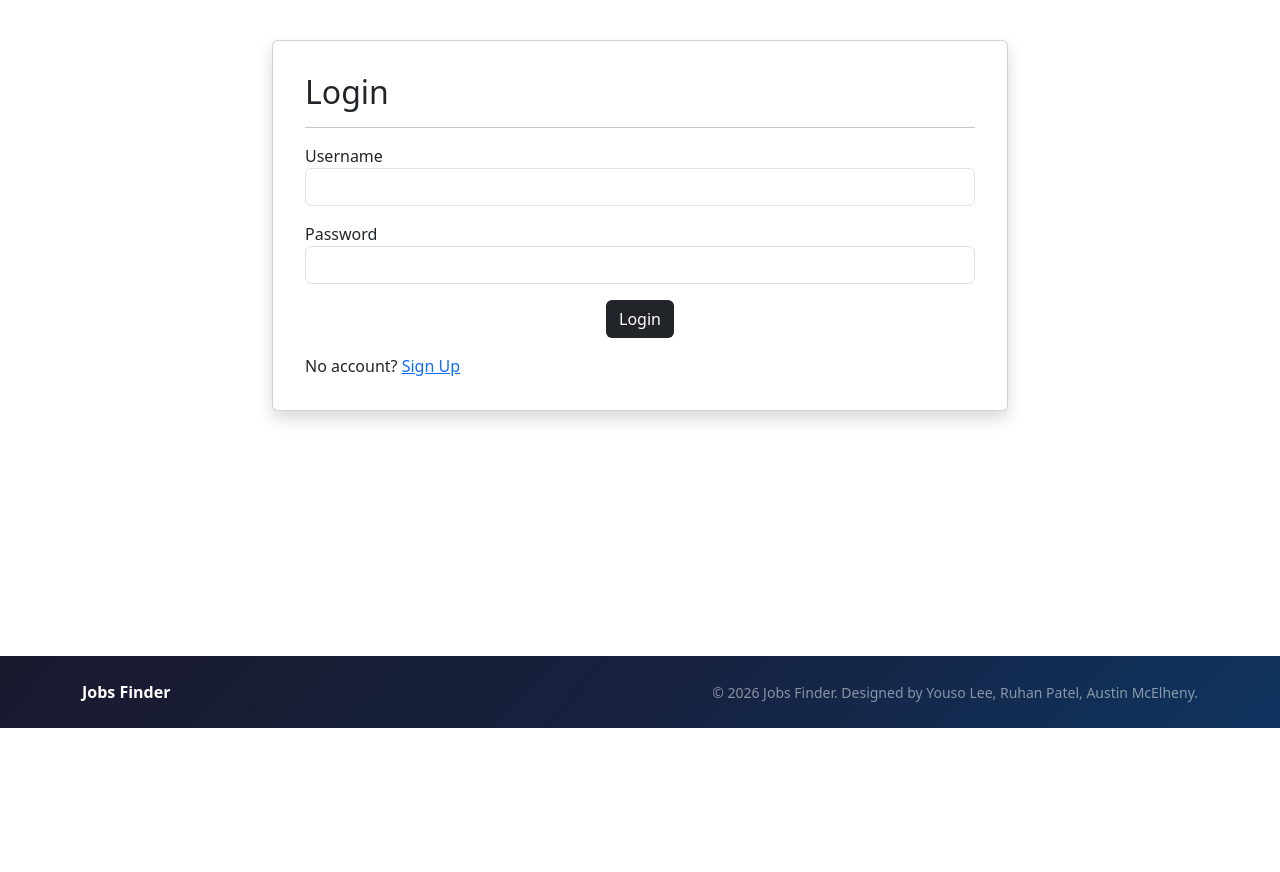
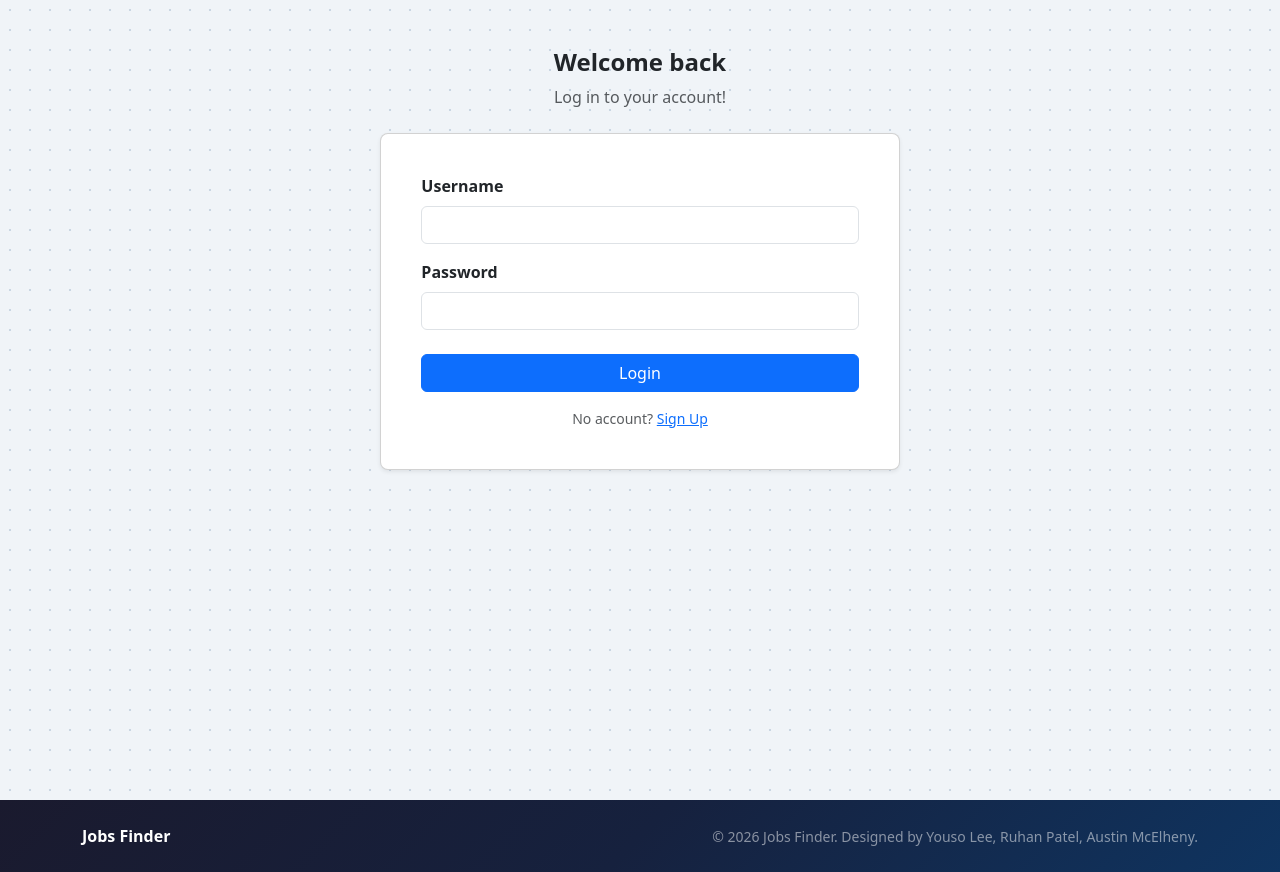
Before and after one commit to yousolee/CS2340-project2, a Django app: page /accounts/login/ in a window 1280 px wide. Shown: the part 72-944 px from the top of the page. Before the commit the page ends 800 px from the top, so only its background shows below. Run offline with Django 5.2, Linux system fonts and the light colour scheme; some libraries are stand-ins or nearby versions.

Commit message:
Cleaned up design for login, signup, and job lists page.

```diff
--- a/accounts/templates/accounts/login.html
+++ b/accounts/templates/accounts/login.html
@@ -1,45 +1,36 @@
 {% extends 'base.html' %}
 {% block content %}
-<div class="p-3 mt-4">
-  <div class="container">
+<div class="min-vh-100 py-5" style="background-color: #f0f4f8; background-image: radial-gradient(#c9d6e3 1px, transparent 1px); background-size: 20px 20px;">
   <div class="row justify-content-center">
-      <div class="col-md-8">
-        <div class="card shadow p-3 mb-4 rounded">
+    <div class="col-md-5">
+      <div class="text-center mb-4">
+        <h4 class="fw-bold">Welcome back</h4>
+        <p class="text-muted">Log in to your account!</p>
+      </div>
+      <div class="card shadow-sm rounded-3 p-4">
         <div class="card-body">
-            <h2>Login</h2>
-            <hr />
           {% if template_data.error %}
-            <div class="alert alert-danger" role="alert">
-              {{ template_data.error }}
-            </div>
+            <div class="alert alert-danger py-2">{{ template_data.error }}</div>
           {% endif %}
           <form method="POST">
             {% csrf_token %}
-              <p>
-                <label for="username">Username</label>
-                <input id="username" type="text"
-                       name="username" required
-                       autocomplete="username"
-                       class="form-control">
-              </p>
-              <p>
-                <label for="password">Password</label>
-                <input id="password" type="password"
-                       name="password" required
-                       autocomplete="current-password"
-                       class="form-control">
-              </p>
-              <div class="text-center">
-                <button type="submit" class="btn bg-dark text-white">
-                  Login
-                </button>
+            <div class="mb-3">
+              <label for="username" class="form-label fw-semibold">Username</label>
+              <input id="username" type="text" name="username" required
+                     autocomplete="username" class="form-control">
+            </div>
+            <div class="mb-4">
+              <label for="password" class="form-label fw-semibold">Password</label>
+              <input id="password" type="password" name="password" required
+                     autocomplete="current-password" class="form-control">
+            </div>
+            <div class="d-grid">
+              <button type="submit" class="btn btn-primary">Login</button>
             </div>
           </form>
-            <div class="mt-3">
-              <span>No account?</span>
-              <a href="{% url 'accounts.signup' %}">Sign Up</a>
-            </div>
-          </div>
+          <p class="text-center text-muted mt-3 mb-0 small">
+            No account? <a href="{% url 'accounts.signup' %}">Sign Up</a>
+          </p>
         </div>
       </div>
     </div>
--- a/jobsfinder/static/css/style.css
+++ b/jobsfinder/static/css/style.css
@@ -127,3 +127,11 @@
   color: #6c757d;
   font-size: 0.8rem;
 }
+
+.card {
+  transition: box-shadow 0.2s ease;
+}
+
+.card:hover {
+  box-shadow: 0 4px 12px rgba(0,0,0,0.1);
+}
```
Also changed, not shown: accounts/templates/accounts/signup.html (+34 -28 lines), jobs/templates/jobs/job_detail.html (+34 -24 lines), jobs/templates/jobs/job_list.html (+21 -15 lines). Lines whose indentation alone changed are shown as unchanged.
